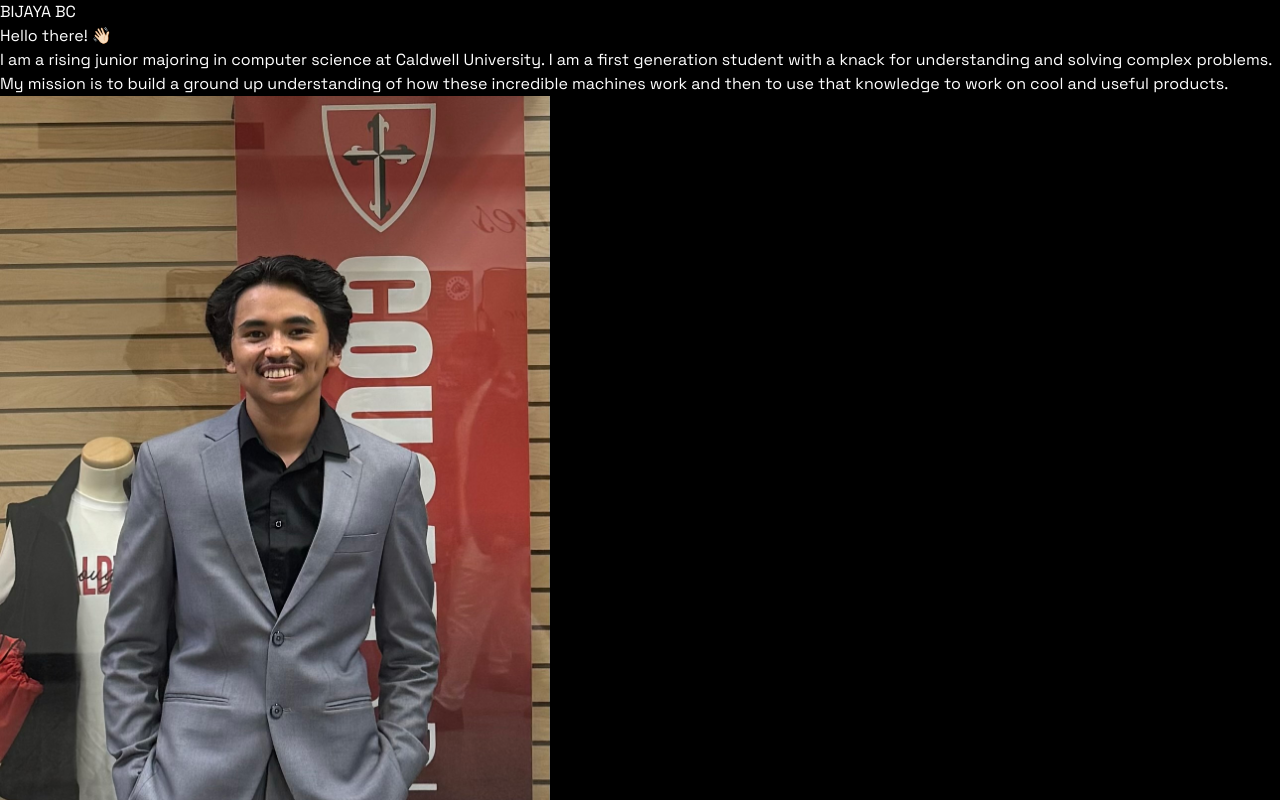
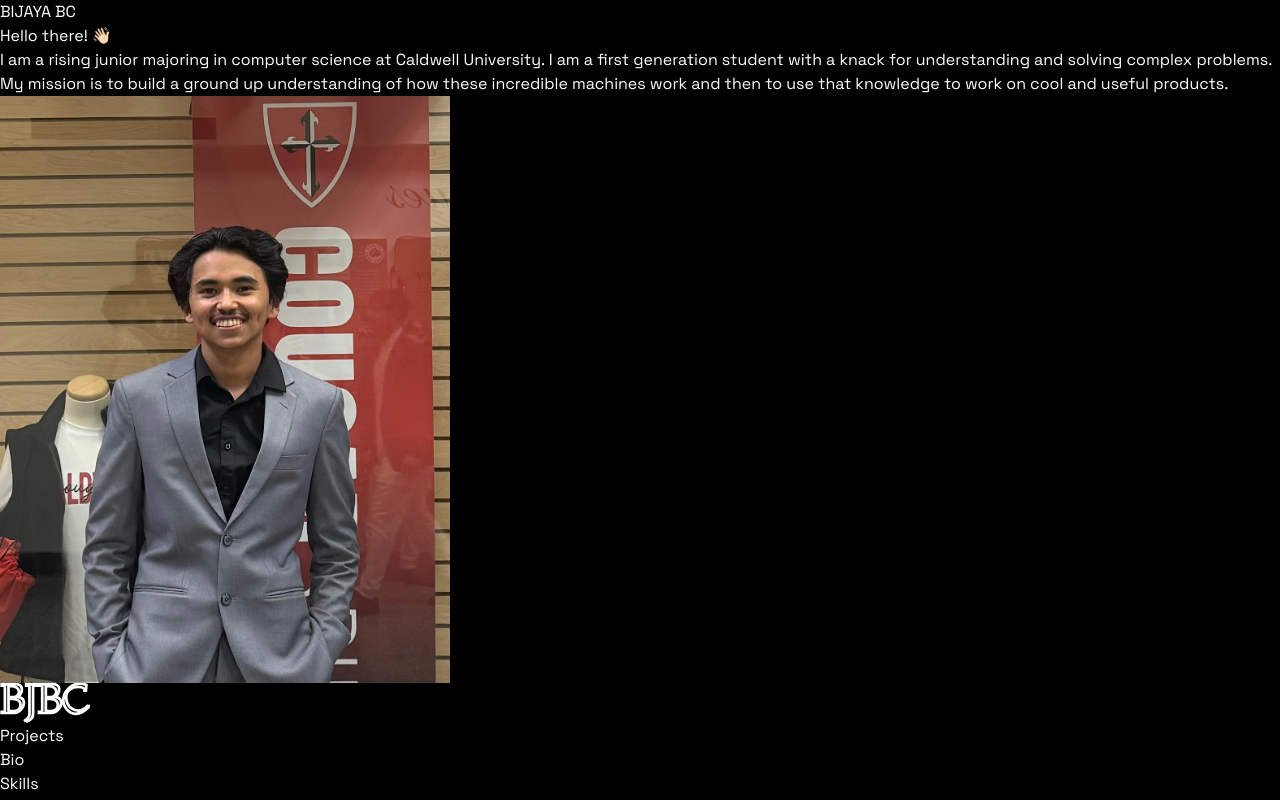
Before and after one commit to bijayabc/Personal-portfolio, a React (Vite) app: page / in a window 1280 px wide. Shown: the top 800 px of the page. Built offline with nearby package versions, Linux system fonts and the light colour scheme.

Commit message:
changed the dimensions of image for hero section

```diff
--- a/src/components/Hero.jsx
+++ b/src/components/Hero.jsx
@@ -54,7 +54,7 @@ const Hero = () => {
             transition= {{ duration: 1 }}
         >
             <div className="flex justify-center">
-                <motion.img className="rounded-3xl" width={550} height={550} src={bijayImg}
+                <motion.img className="rounded-3xl" width={450} height={450} src={bijayImg}
                    initial={{ opacity: 0}}
                    animate={{ opacity: 1}}
                 />
```
